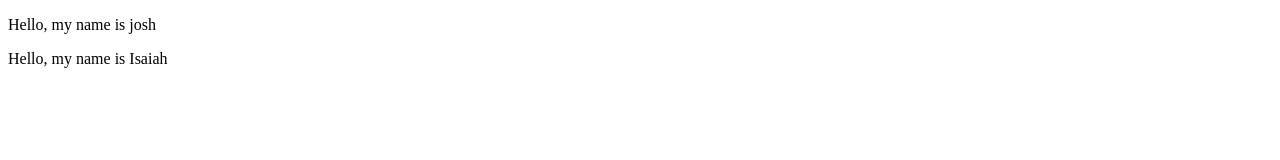
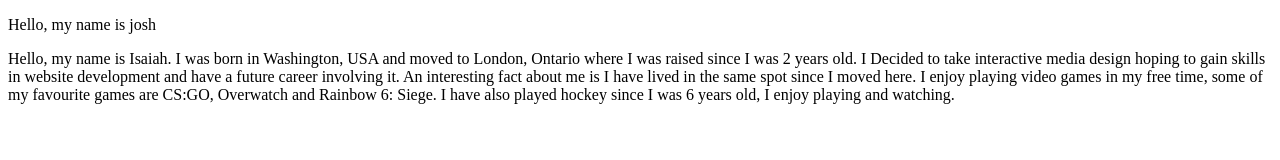
Before and after one commit to isaiahh16/Heavens_I_Taylor_J_Kang_Z_HW1, a plain HTML site: page index.html in a window 1280 px wide. Drawn offline with Linux system fonts and the light colour scheme.

Commit message:
adding bio paragraph

```diff
--- a/index.html
+++ b/index.html
@@ -10,7 +10,7 @@
 	</section>
 
 	<section id="Isaiah">
-		<p> Hello, my name is Isaiah</p>
+		<p>Hello, my name is Isaiah. I was born in Washington, USA and moved to London, Ontario where I was raised since I was 2 years old. I Decided to take interactive media design hoping to gain skills in website development and have a future career involving it. An interesting fact about me is I have lived in the same spot since I moved here. I enjoy playing video games in my free time, some of my favourite games are CS:GO, Overwatch and Rainbow 6: Siege. I have also played hockey since I was 6 years old, I enjoy playing and watching.</p>
 	</section>
 </body>
 </html>
```
